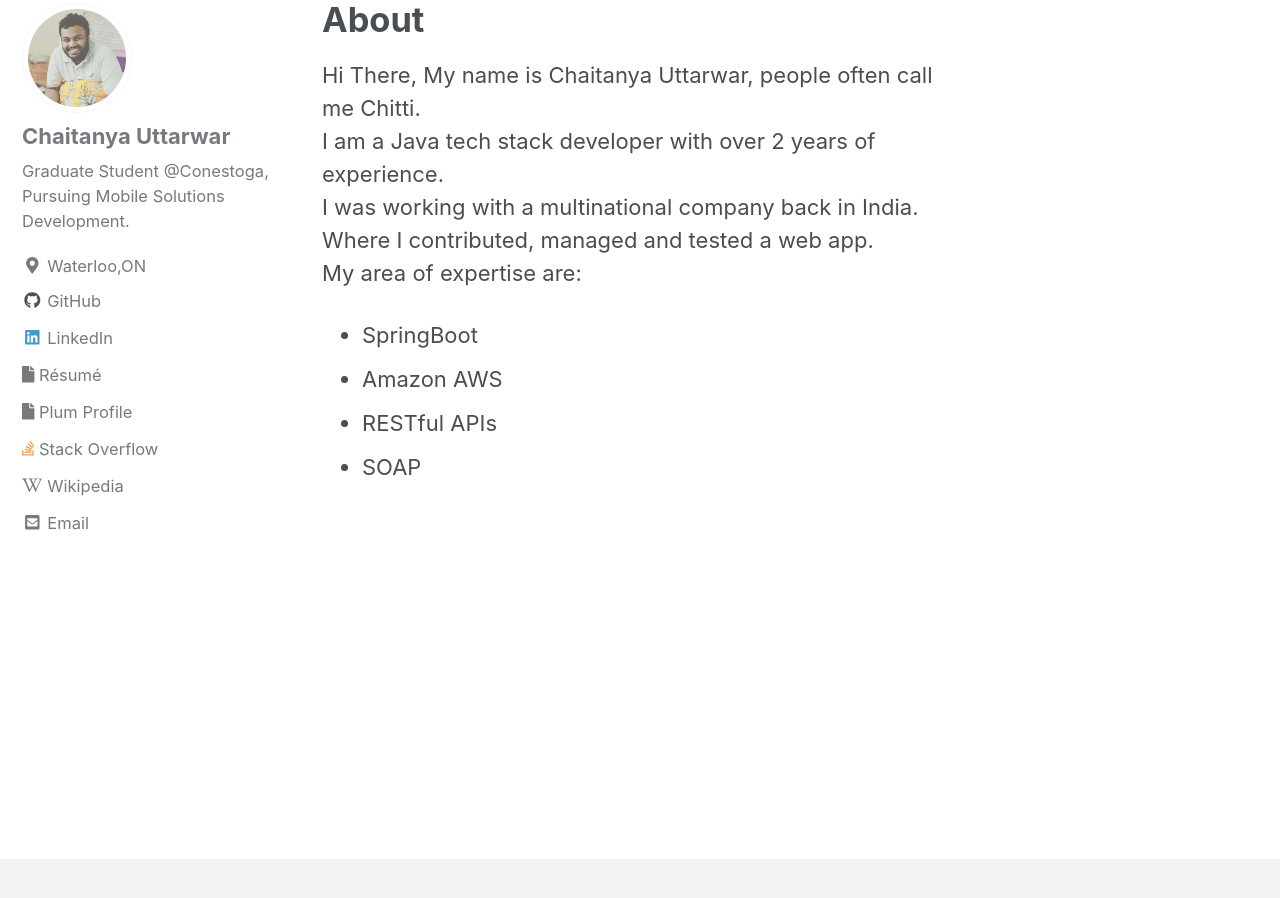
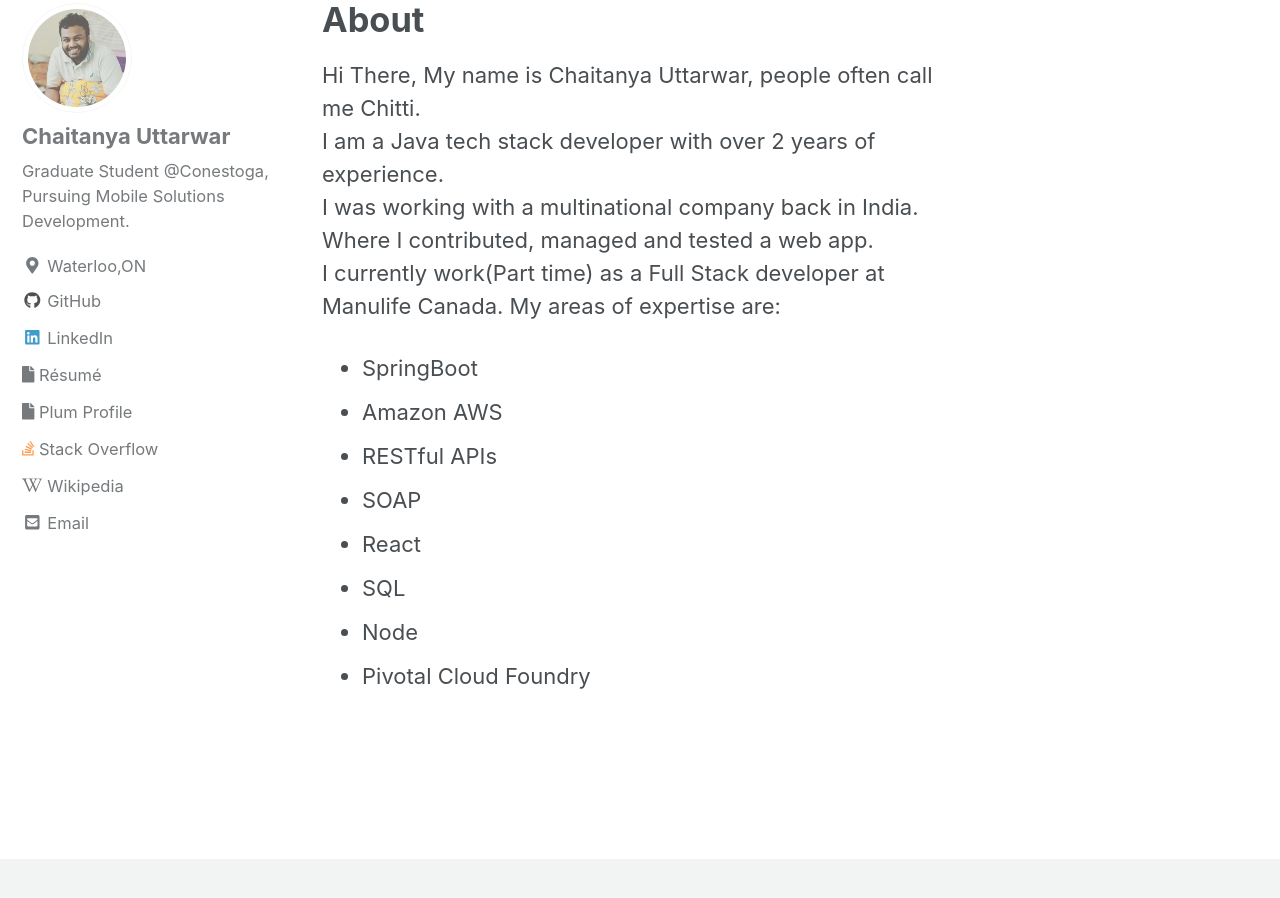
Before and after one commit to chaitanya046/chaitanya046.github.io, a Jekyll site: the page built from _pages/about.md, in a window 1280 px wide and 900 px high, scrolled down 792 px. Built offline with Jekyll 4.4.1, drawn with Linux system fonts in a browser that asks for light colours; cached includes are drawn as plain includes; nearby versions of some CDN libraries.

Commit message:
Update about.md

```diff
--- a/_pages/about.md
+++ b/_pages/about.md
@@ -11,8 +11,13 @@ Hi There,
 My name is Chaitanya Uttarwar, people often call me Chitti.
 I am a Java tech stack developer with over 2 years of experience.
 I was working with a multinational company back in India. Where I contributed, managed and tested a web app.
-My area of expertise are:
+I currently work(Part time) as a Full Stack developer at Manulife Canada.
+My areas of expertise are:
    - SpringBoot
    - Amazon AWS
    - RESTful APIs
    - SOAP
+   - React
+   - SQL
+   - Node
+   - Pivotal Cloud Foundry
```
